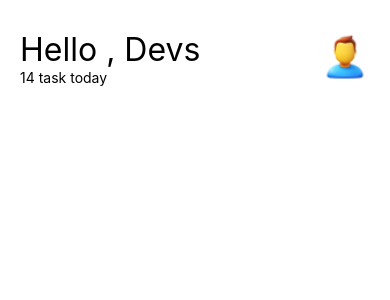
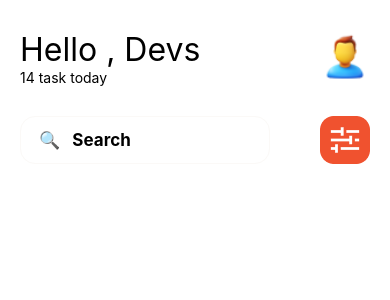
Before and after one commit to CyrilAshong/rn-assignment3-11253767, a React Native app: screen / in a window 390 px wide. Shown: the top 300 px of the page. Built offline with nearby package versions, Linux system fonts and the light colour scheme.

Commit message:
Imported the search.js from the component folder and implemented it

```diff
--- a/App.js
+++ b/App.js
@@ -1,10 +1,12 @@
 import { SafeAreaView, StyleSheet, Text, View } from 'react-native';
 import Frame1 from './components/Frame1';
+import Search from './components/Search';
 
 export default function App() {
   return (
     <SafeAreaView>
       <Frame1 />
+      <Search />
     </SafeAreaView>
   );
 }
```
